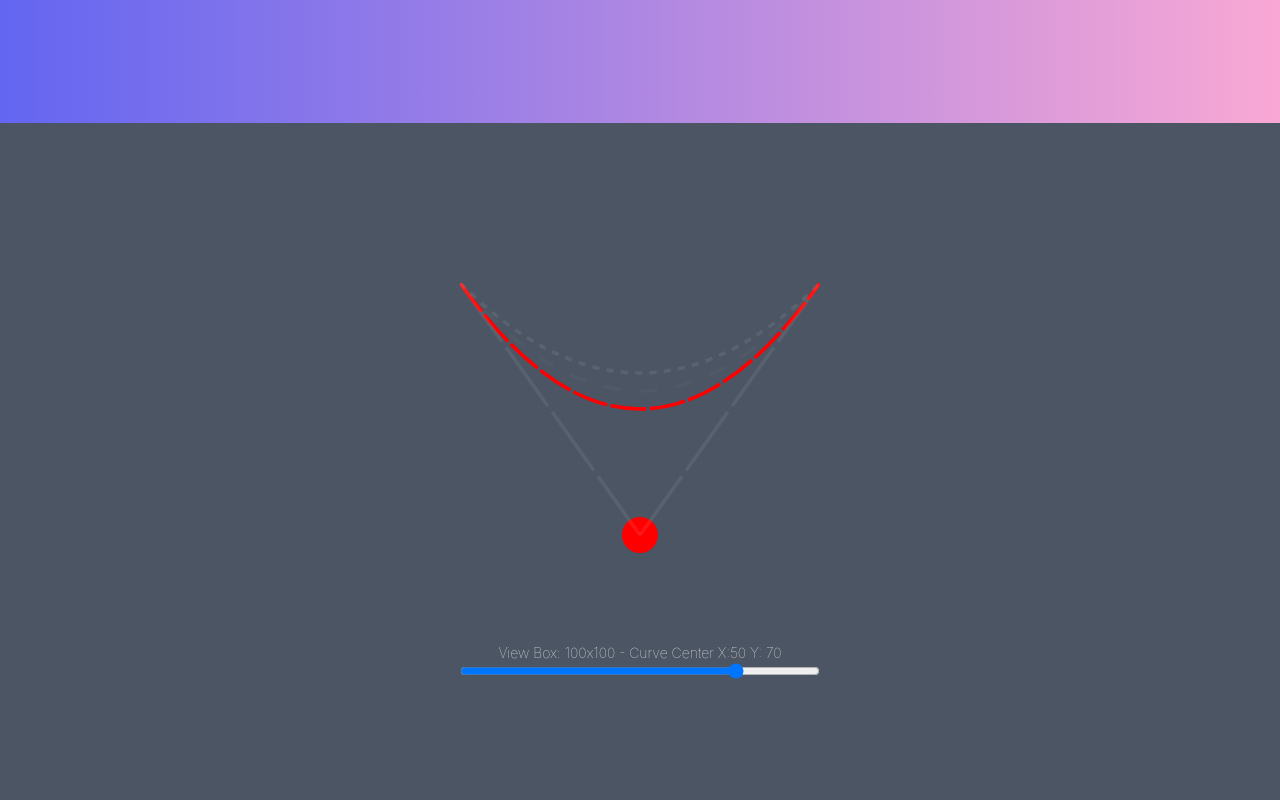
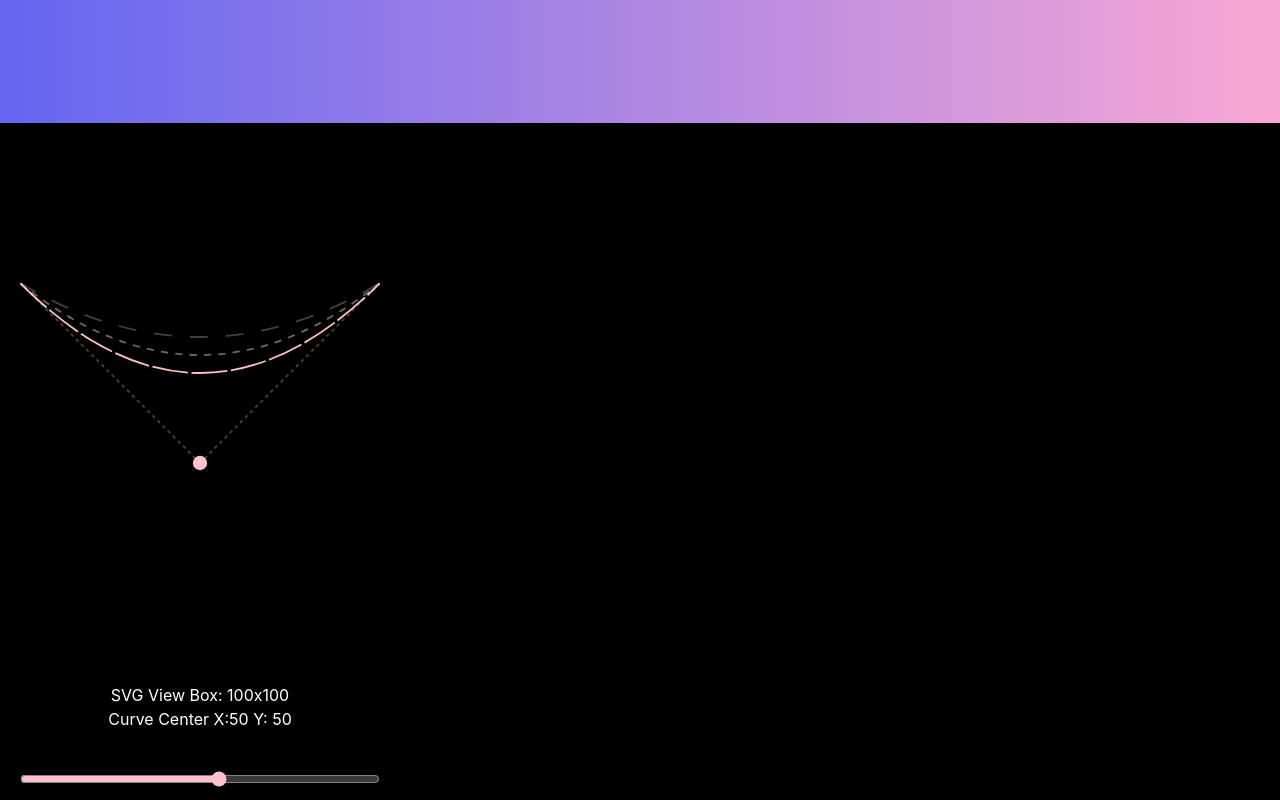
Before and after one commit to carlwicker/carlwicker-nextjs12, a Next.js app: page / in a window 1280 px wide. Shown: the part 5500-6300 px from the top of the page. Built offline with nearby package versions, Linux system fonts and the light colour scheme.

Commit message:
curve section improvements

```diff
--- /dev/null
+++ b/components/TheCurve/Slider.tsx
@@ -0,0 +1,28 @@
+interface ISlider {
+  sliderValue: number;
+  setSliderValue: any;
+}
+
+export default function Slider({ sliderValue, setSliderValue }: ISlider) {
+  return (
+    <div className="flex flex-col mx-auto">
+      <div className="text-md text-center py-10">
+        SVG View Box: 100x100 <br />
+        Curve Center X:50 Y: {sliderValue}
+      </div>
+      <input
+        style={{ accentColor: "pink", outline: "none", background: "blue" }}
+        type="range"
+        min="0"
+        max="90"
+        step="1"
+        value={sliderValue}
+        className="bg-pink-300  cursor-pointer"
+        id="slider"
+        onChange={(e: React.ChangeEvent<HTMLInputElement>) => {
+          setSliderValue(e.target.value);
+        }}
+      ></input>
+    </div>
+  );
+}
--- a/components/TheCurve/Svg.tsx
+++ b/components/TheCurve/Svg.tsx
@@ -1,19 +1,5 @@
-import { useEffect, useState } from "react";
-
-export default function Svg() {
-  const [arcNumber, setArcNumber] = useState<number>(0);
-  const [sliderValue, setSliderValue] = useState<any>(70);
-
-  useEffect(() => {
-    setTimeout(() => {
-      if (arcNumber === 0) {
-        setArcNumber(100);
-      } else setArcNumber(0);
-    }, 1000);
-  }, [arcNumber]);
-
+export default function Svg({ sliderValue }: any) {
   return (
-    <div>
     <svg
       viewBox="0 0 100 100"
       xmlns="http://www.w3.org/2000/svg"
@@ -21,7 +7,8 @@ export default function Svg() {
       className=""
     >
       <path
-          stroke="red"
+        stroke="pink"
+        strokeWidth="0.5"
         strokeDasharray="10 1"
         d={`M 0,0 q50, ${sliderValue} ,100, 0`}
         className="duration-200"
@@ -30,56 +17,42 @@ export default function Svg() {
       <path
         stroke="grey"
         strokeDasharray="5 5 5 5"
-          d={`M 0,0 q50, ${sliderValue - 10} ,100, 0`}
-          className="duration-200 opacity-10"
+        strokeWidth="0.5"
+        d={`M 0,0 q50, ${sliderValue - 20} ,100, 0`}
+        className="duration-200 opacity-50"
       />
 
       <path
         stroke="lightgrey"
+        strokeWidth="0.5"
         strokeDasharray="2 2 2 2"
-          d={`M 0,0 q50, ${sliderValue - 20} ,100, 0`}
-          className="duration-200 opacity-10"
+        d={`M 0,0 q50, ${sliderValue - 10} ,100, 0`}
+        className="duration-200 opacity-50"
       />
 
       <circle
         cx="50"
         cy={sliderValue}
-          r="5"
-          fill="red"
+        r="2"
+        fill="pink"
         className="duration-200"
       />
 
       <path
-          stroke="rgba(255, 255, 255, 0.15)"
-          strokeDasharray="20 2"
+        stroke="rgba(255, 255, 255, 0.5)"
+        strokeDasharray="1 1"
+        strokeWidth="0.5"
         d={`M 0,0 l50, ${sliderValue}`}
         className="duration-200 opacity-50"
       />
 
       <path
-          stroke="rgba(255, 255, 255, 0.15)"
-          strokeDasharray="20 2"
+        stroke="rgba(255, 255, 255, 0.5)"
+        strokeDasharray="1 1"
+        strokeWidth="0.5"
         d={`M 100,0 l-50, ${sliderValue}`}
         className="duration-200 opacity-50"
       />
     </svg>
-      <div className="flex flex-col mx-auto">
-        <div className="mx-auto text-sm">
-          View Box: 100x100 - Curve Center X:50 Y: {sliderValue}
-        </div>
-        <input
-          type="range"
-          min="0"
-          max="90"
-          step="1"
-          value={sliderValue}
-          className="slider"
-          id="range-slider"
-          onChange={(e: React.ChangeEvent<HTMLInputElement>) => {
-            setSliderValue(e.target.value);
-          }}
-        ></input>
-      </div>
-    </div>
   );
 }
--- a/components/TheCurve/TheCurve.tsx
+++ b/components/TheCurve/TheCurve.tsx
@@ -1,9 +1,13 @@
+import Slider from "./Slider";
+import { useState } from "react";
 import Svg from "./Svg";
 
 export default function TheCurve() {
+  const [sliderValue, setSliderValue] = useState<any>(50);
+
   return (
     <section
-      className="bg-gray-600 text-white py-20 overflow-hidden px-5"
+      className="bg-black text-white py-20 overflow-hidden px-5"
       //   style={{ fontFamily: "times" }}
     >
       <div className="container mx-auto flex flex-col gap-20 relative">
@@ -16,9 +20,20 @@ export default function TheCurve() {
           Curve
         </h2> */}
 
-        <div className="flex py-20 gap-20">
-          <div className="lg:flex lg:w-1/3 hidden"></div>
-          <div className="font-thin text-xl flex-col flex gap-10 lg:w-1/3 w-full">
+        <div className="lg:flex-row flex py-20 gap-20 flex-col">
+          <div className="flex flex-col xl:w-1/3 md:w-1/2 self-center lg:w-1/2 w-full">
+            <div className="">
+              <Svg sliderValue={sliderValue} />
+            </div>
+
+            <div>
+              <Slider
+                sliderValue={sliderValue}
+                setSliderValue={setSliderValue}
+              />
+            </div>
+          </div>
+          <div className="font-thin text-xl flex-col flex gap-10 xl:w-1/3 w-full lg:w-1/2">
             {/* <p>
               SVG curves are a way to create smooth, curved lines and shapes in
               Scalable Vector Graphics (SVG) documents. These curves are defined
@@ -35,10 +50,9 @@ export default function TheCurve() {
               help you create more complex and visually interesting shapes in
               your SVG documents.
             </p> */}
-            <Svg />
           </div>
 
-          <div className="font-thin text-xl flex-col lg:flex gap-10 lg:w-1/3 hidden"></div>
+          <div className="hidden xl:flex flex-col gap-10 xl:w-1/3"></div>
         </div>
       </div>
     </section>
--- a/styles/globals.css
+++ b/styles/globals.css
@@ -71,3 +71,11 @@ h1 {
   body {
   }
 }
+
+.slider::-moz-range-thumb {
+  width: 25px;
+  height: 25px;
+  border-radius: 50%;
+  background: orange;
+  cursor: pointer;
+}
```
Lines whose indentation alone changed are shown as unchanged.
